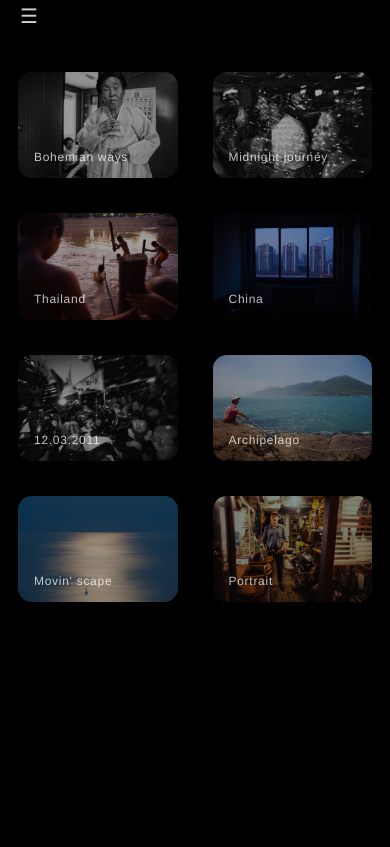
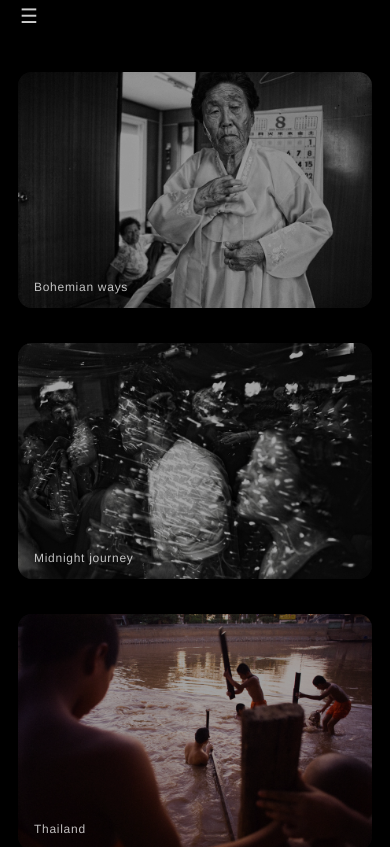
Before and after one commit to kjhfoto-code/jonghoonkim-site, a plain HTML site: page index.html in a window 390 px wide. Shown: the top 847 px of the page. Drawn offline with Linux system fonts and the light colour scheme.

Commit message:
cap grid columns and max-width for 4K/wide monitor stability
- .home-grid: fixed 4-col (was auto-fill minmax), max-width 1600px centered
- .gallery-grid: max-width 1600px centered (5-col unchanged)
- breakpoints rewritten to fixed repeat(n,1fr): 1200→3/4col, 860→2/3col, 500→1/2col

Co-Authored-By: Claude Sonnet 4.6 <noreply@anthropic.com>

```diff
--- a/css/style.css
+++ b/css/style.css
@@ -167,8 +167,11 @@ body {
 
 .home-grid {
     display: grid;
-    grid-template-columns: repeat(auto-fill, minmax(256px, 1fr));
+    grid-template-columns: repeat(4, 1fr);
     gap: 35px;
+    max-width: 1600px;
+    margin-left: auto;
+    margin-right: auto;
 }
 
 .home-card {
@@ -235,6 +238,9 @@ body {
     display: grid;
     grid-template-columns: repeat(5, 1fr);
     gap: var(--gap);
+    max-width: 1600px;
+    margin-left: auto;
+    margin-right: auto;
 }
 
 .gallery-item {
@@ -442,13 +448,13 @@ body {
 /* ── Responsive ──────────────────────────────── */
 
 @media (max-width: 1200px) {
-    .home-grid    { grid-template-columns: repeat(auto-fill, minmax(208px, 1fr)); }
+    .home-grid    { grid-template-columns: repeat(3, 1fr); }
     .gallery-grid { grid-template-columns: repeat(4, 1fr); }
     #main-content { padding: 40px 30px; }
 }
 
 @media (max-width: 860px) {
-    .home-grid    { grid-template-columns: repeat(auto-fill, minmax(160px, 1fr)); }
+    .home-grid    { grid-template-columns: repeat(2, 1fr); }
     .gallery-grid { grid-template-columns: repeat(3, 1fr); }
 }
 
@@ -490,8 +496,8 @@ body {
 }
 
 @media (max-width: 500px) {
-    .home-grid    { grid-template-columns: repeat(auto-fill, minmax(112px, 1fr)); }
-    .gallery-grid { grid-template-columns: repeat(3, 1fr); }
+    .home-grid    { grid-template-columns: repeat(1, 1fr); }
+    .gallery-grid { grid-template-columns: repeat(2, 1fr); }
 }
 
 @media (orientation: landscape) {
```
